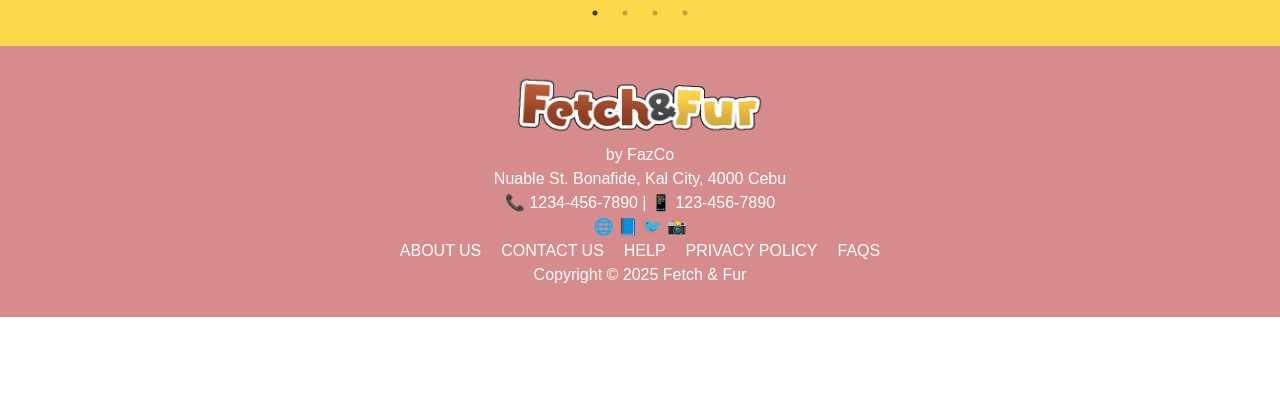
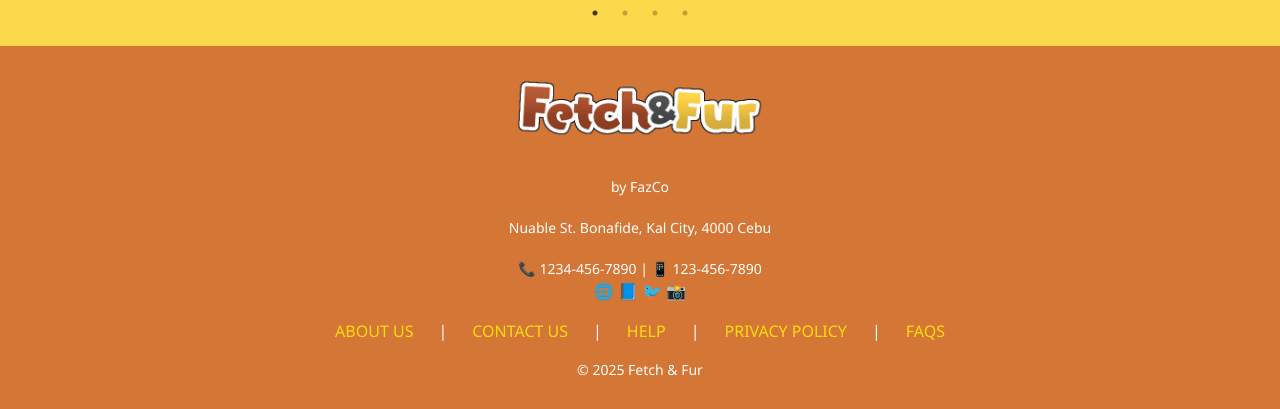
Before and after one commit to angeeeline/petcare-project, a React (Vite) app in the folder frontend/petcare1/: page /shop in a window 1280 px wide. Shown: the part 1254-1663 px from the top of the page. Before the commit the page ends 1571 px from the top, so only its background shows below. Built offline with nearby package versions, Linux system fonts and the light colour scheme.

Commit message:
minor changes

```diff
--- a/frontend/petcare1/src/components/Footer.css
+++ b/frontend/petcare1/src/components/Footer.css
@@ -37,14 +37,14 @@
 }
 
 .footer-links a {
+  color: #ffdb0e ;
   text-decoration: none;
-  color: #fff;
   font-weight: 500;
 }
 
 .footer-links a:hover {
   text-decoration: underline;
-  color: #ffe0b2;
+  color: #fff;
 }
 
 .footer p {
--- a/frontend/petcare1/src/components/Footer.jsx
+++ b/frontend/petcare1/src/components/Footer.jsx
@@ -1,6 +1,7 @@
 // components/Footer.jsx
 import React from 'react';
 import logo from '/src/assets/fetch_and_fur_logo1.png';
+import "./Footer.css";
 
 const Footer = () => {
   return (
@@ -18,7 +19,7 @@ const Footer = () => {
       <p>Nuable St. Bonafide, Kal City, 4000 Cebu</p>
       <p>📞 1234-456-7890 | 📱 123-456-7890</p>
       <div>🌐 📘 🐦 📸</div>
-      <div style={{ marginTop: '1rem' }}>
+      <div style={{ marginTop: '1rem' }} className="footer-links" >
         <a href="#">ABOUT US</a> | <a href="#">CONTACT US</a> |{' '}
         <a href="#">HELP</a> | <a href="#">PRIVACY POLICY</a> |{' '}
         <a href="#">FAQS</a>
--- a/frontend/petcare1/src/pages/Shop.jsx
+++ b/frontend/petcare1/src/pages/Shop.jsx
@@ -2,6 +2,7 @@
 import React, { useState } from 'react';
 import './Shop.css';
 import Header from '../components/Header';
+import Footer from '../components/Footer';
 import {
   Button,
   Grid,
@@ -140,28 +141,7 @@ const Shop = () => {
         </Slider>
       </Container>
 
-      {/* Footer */}
-      <footer className="footer">
-        <div className="footer-brand">
-          <img src={logo} width={250} height={60} alt="Logo"/>
-          <p>by FazCo</p>
-        </div>
-        <div className="footer-info">
-          <p>Nuable St. Bonafide, Kal City, 4000 Cebu</p>
-          <p>📞 1234-456-7890 | 📱 123-456-7890</p>
-          <div className="social-icons">🌐 📘 🐦 📸</div>
-        </div>
-        <div className="footer-links">
-          <a href="#">ABOUT US</a>
-          <a href="#">CONTACT US</a>
-          <a href="#">HELP</a>
-          <a href="#">PRIVACY POLICY</a>
-          <a href="#">FAQS</a>
-        </div>
-        <p className="copyright">
-          Copyright © 2025 Fetch & Fur
-        </p>
-      </footer>
+      <Footer />
     </div>
   );
 };
```
Also changed, not shown: frontend/petcare1/src/pages/AboutUs.jsx (+0 -26 lines).
